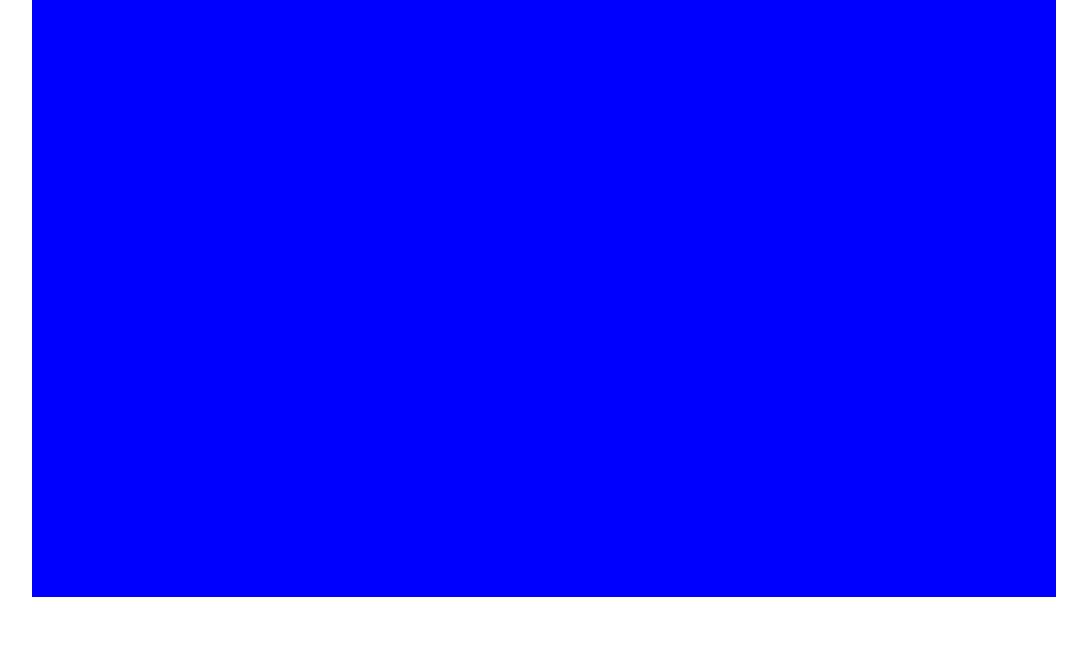
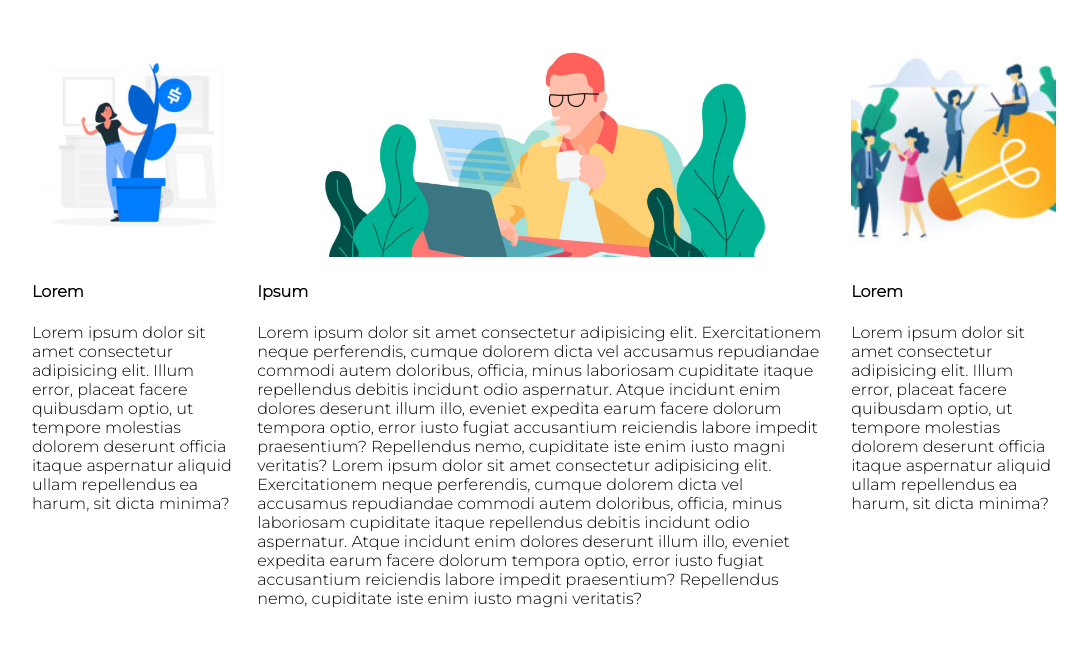
Before and after one commit to Simone-Bruno98/htmlcss-wp, a plain HTML site: page index.html in a window 1280 px wide. Shown: the part 720-1366 px from the top of the page, without its empty margins (96-1183 px from the left). Before the commit the page ends 1330 px from the top, so only its background shows below. Drawn offline with Linux system fonts and the light colour scheme.

Commit message:
Repo finita senza bonus

```diff
--- a/index.html
+++ b/index.html
@@ -36,9 +36,23 @@
     </section>
 
     <main>
-        <div class="sx"></div>
-        <div class="cent"></div>
-        <div class="dx"></div>
+        <div class="sx">
+            <img class="" src="img/img-1.jpg" alt="">
+            <h4>Lorem</h4>
+            <p>Lorem ipsum dolor sit amet consectetur adipisicing elit. Illum error, placeat facere quibusdam optio, ut tempore molestias dolorem deserunt officia itaque aspernatur aliquid ullam repellendus ea harum, sit dicta minima?</p>
+        </div>
+        <div class="cent">
+            <img src="img/banner-2.jpg" alt="">
+            <h4>Ipsum</h4>
+            <p>Lorem ipsum dolor sit amet consectetur adipisicing elit. Exercitationem neque perferendis, cumque dolorem dicta vel accusamus repudiandae commodi autem doloribus, officia, minus laboriosam cupiditate itaque repellendus debitis incidunt odio aspernatur.
+            Atque incidunt enim dolores deserunt illum illo, eveniet expedita earum facere dolorum tempora optio, error iusto fugiat accusantium reiciendis labore impedit praesentium? Repellendus nemo, cupiditate iste enim iusto magni veritatis? Lorem ipsum dolor sit amet consectetur adipisicing elit. Exercitationem neque perferendis, cumque dolorem dicta vel accusamus repudiandae commodi autem doloribus, officia, minus laboriosam cupiditate itaque repellendus debitis incidunt odio aspernatur.
+            Atque incidunt enim dolores deserunt illum illo, eveniet expedita earum facere dolorum tempora optio, error iusto fugiat accusantium reiciendis labore impedit praesentium? Repellendus nemo, cupiditate iste enim iusto magni veritatis?</p>
+        </div>
+        <div class="dx">
+            <img src="img/img-3.jpg" alt="">
+            <h4>Lorem</h4>
+            <p>Lorem ipsum dolor sit amet consectetur adipisicing elit. Illum error, placeat facere quibusdam optio, ut tempore molestias dolorem deserunt officia itaque aspernatur aliquid ullam repellendus ea harum, sit dicta minima?</p>
+        </div>
     </main>
     <footer>
 
--- a/style.css
+++ b/style.css
@@ -66,10 +66,29 @@ main::after{
 }
 main{
     height: 600px;
-    background-color: blue;
+    width: 100%;
+    margin-top: 50px;
 }
 .sx{
-
-
+    float: left;
+    width: 20%;
+    height: 100%;
+}
+.cent{
+    float: left;
+    width: 56%;
+    height: 100%;
+    margin: 0% 2%;
+}
+.dx{
+    float: right;
+    width: 20%;
+    height: 100%;
+}
+main div img{
+  width: 100%;
+  height: 35%;
+  object-fit: cover;
+  border-radius: 20px;
 
 }
```
